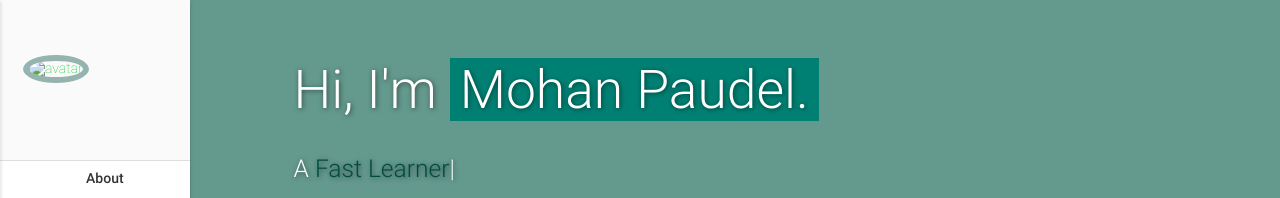
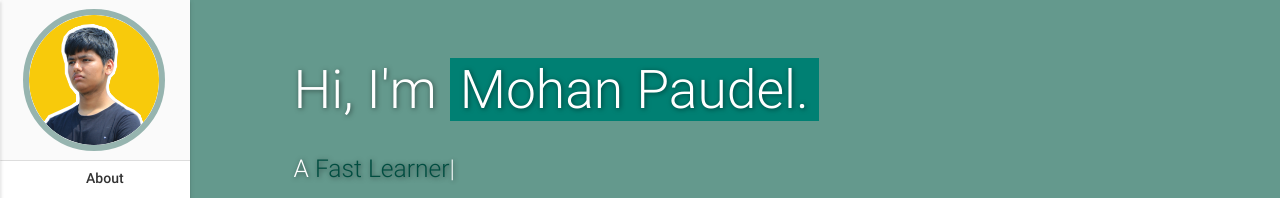
Before and after one commit to hackermohan12/Personal-website, a plain HTML site: page index.html in a window 1280 px wide. Shown: the top 198 px of the page. Drawn offline with nearby package versions, Linux system fonts and the light colour scheme; some icons are missing.

Commit message:
Update index.html

```diff
--- a/index.html
+++ b/index.html
@@ -1,3 +1,4 @@
+
 <!DOCTYPE html>
 <html lang="en">
 
@@ -120,7 +121,7 @@
       <li class="logo">
         <a id="logo-container" aria-label="Navigate to the beginning of the page" href="#intro"
           class="brand-logo grey-blue-text">
-          <img src="/assets/img/mohan.JPG" class="circle img-responsive profile-pic" alt="avatar">
+          <img src="/assets/img/mohan.png" class="circle img-responsive profile-pic" alt="avatar">
         </a>
       </li>
 
```
